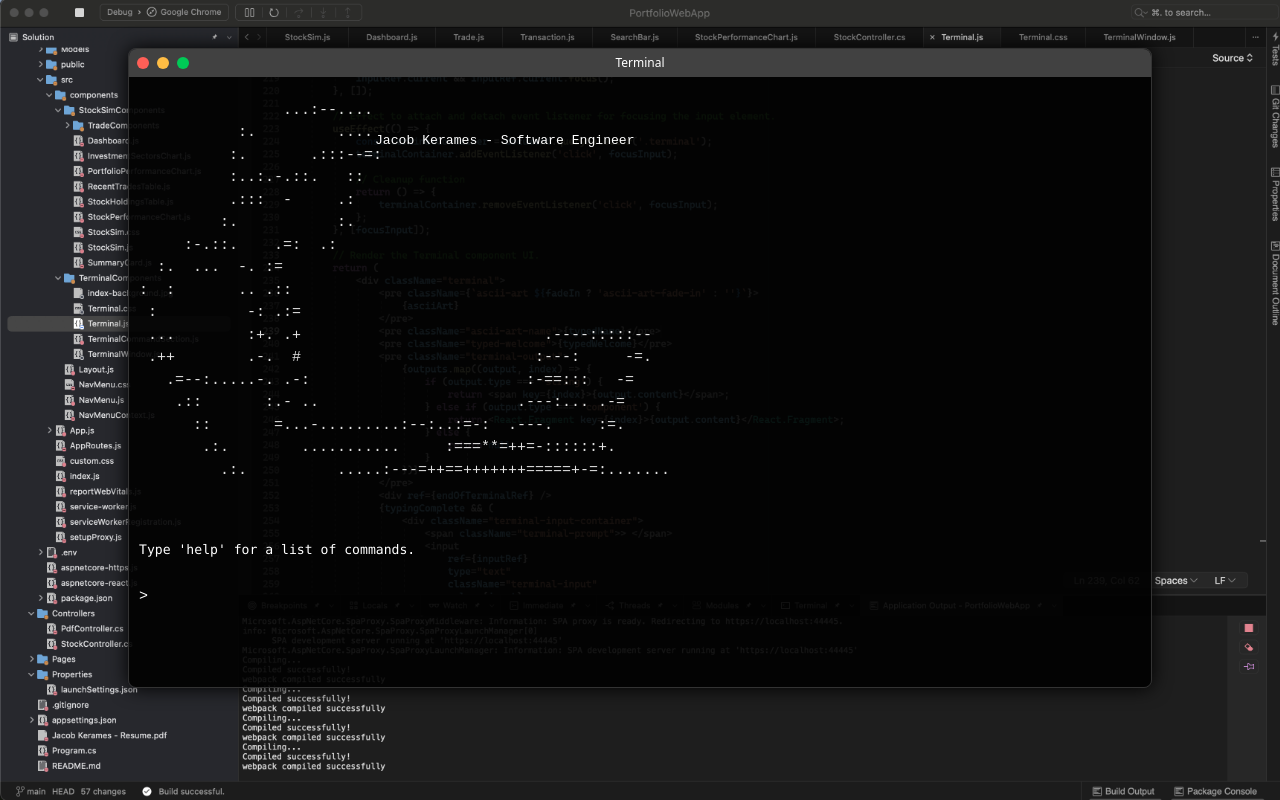
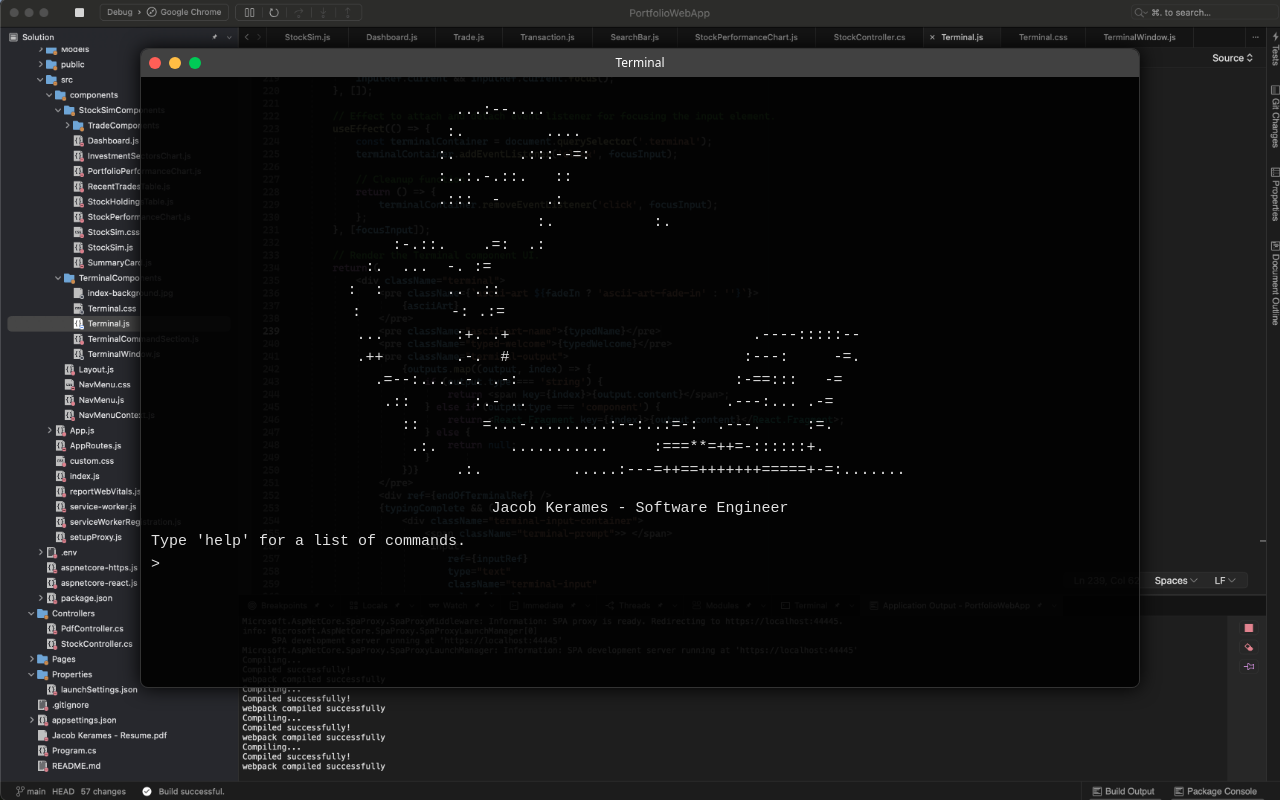
Before and after one commit to JacobKerames/PortfolioWebApp, a React (Create React App) app in the folder ClientApp/: page / in a window 1280 px wide. Built offline with nearby package versions, Linux system fonts and the light colour scheme.

Commit message:
Added functionality to the TerminalWindow and styling to the Terminal

```diff
--- a/ClientApp/package.json
+++ b/ClientApp/package.json
@@ -33,6 +33,7 @@
     "workbox-streams": "^6.5.4"
   },
   "devDependencies": {
+    "@babel/plugin-proposal-private-property-in-object": "^7.21.11",
     "ajv": "^8.12.0",
     "cross-env": "^7.0.3",
     "eslint": "^8.39.0",
--- a/ClientApp/src/components/TerminalComponents/Terminal.css
+++ b/ClientApp/src/components/TerminalComponents/Terminal.css
@@ -5,14 +5,15 @@ html, body {
     overflow: hidden;
 }
 
-body {
+body.is-terminal-window {
     background: url('index-background.jpg') top left no-repeat;
     background-size: cover;
 }
 
 .terminal-window {
-    width: 80vw;
-    height: 80vh;
+    width: 90vw;
+    height: 90vh;
+    max-width: 1000px;
     margin: 3rem auto 2rem;
     box-shadow: 0 0 1.2rem #000;
     border-radius: 0.5rem;
@@ -21,6 +22,13 @@ body {
     flex-direction: column;
     border: 1px solid #333;
 }
+
+    .terminal-window.maximized {
+        width: 100vw;
+        height: 100vh;
+        max-width: 100vw;
+        margin: 0;
+    }
 
 .title-bar {
     display: flex;
@@ -82,8 +90,8 @@ body {
 
 .terminal {
     flex-grow: 1;
-    color: #FFF;
-    font-family: 'Courier New', monospace;
+    color: #E1E1E1;
+    font-family: Courier New, Courier, monospace;
     font-size: 15px;
     white-space: pre-wrap;
     overflow-y: auto;
@@ -92,41 +100,39 @@ body {
     padding: 0px 10px;
 }
 
+.terminal-input-container {
+    display: flex;
+    align-items: center;
+    width: 100%;
+}
+
 .terminal-output,
 .terminal-input,
-.terminal-prompt {
+.terminal-prompt,
+.typed-welcome {
     font-family: inherit;
     font-size: inherit;
     white-space: inherit;
     color: inherit;
-    margin: 0 0 10px;
 }
 
 .terminal-input {
     background-color: inherit;
     border: none;
     outline: none;
-    padding: 0;
     width: auto;
 }
 
-.terminal-input-container {
-    display: flex; /* Align input and cursor inline */
-    align-items: center;
-    width: 100%;
-}
-
-.terminal-input-container {
-    display: flex;
-    align-items: center;
-    width: 100%;
+.typed-welcome {
+    margin-top: 10px;
 }
 
 .ascii-art,
 .ascii-art-name {
-    font-family: 'Courier New', monospace;
-    color: #FFF;
+    font-family: inherit;
+    color: #E1E1E1;
     white-space: pre;
+    text-align: center;
 }
 
 .ascii-art {
@@ -134,30 +140,18 @@ body {
 }
 
 .ascii-art-name {
-    position: absolute;
-    left: 10px;
-    top: 18em;
-    white-space: nowrap;
+    font-size: 15px;
 }
 
-.ascii-art-fade-in {
-    animation: fadeIn 4s ease-out forwards;
-}
-
-@keyframes fadeIn {
-    from {
-        opacity: 0;
-    }
-
-    to {
-        opacity: 1;
-    }
+.command-section {
+    color: #D1BB84;
 }
 
 .command-entry {
     display: grid;
     grid-template-columns: 1fr 2fr;
     gap: 25px;
+    margin-left: 30px;
 }
 
 .command-description, .command-name {
@@ -166,13 +160,16 @@ body {
     white-space: normal;
 }
 
+.command-name {
+    color: #9BDBFE;
+}
+
 @media (min-width: 768px) {
+    .terminal-window {
+        width: 80vw;
+        height: 80vh;
+    }
     .ascii-art {
         font-size: 15px;
     }
-
-    .ascii-art-name {
-        left: 375px;
-        top: 10em;
-    }
 }
--- a/ClientApp/src/components/TerminalComponents/Terminal.js
+++ b/ClientApp/src/components/TerminalComponents/Terminal.js
@@ -4,7 +4,7 @@ import TerminalCommandSection from './TerminalCommandSection';
 import './Terminal.css';
 
 const Terminal = () => {
-    const asciiArt = `
+    const asciiArt =`
             ...:--....
            :.         ....
           :.       .:::--=:
@@ -21,14 +21,13 @@ const Terminal = () => {
     .::       :.- ..                      .---:... .-=
       ::       =...-.........:--:..:=-:  .---.     :=.
        .:.        ...........     :===**=++=-::::::+.
-         .:.          .....:---=++==+++++++=====+-=:.......
-    `;
+         .:.          .....:---=++==+++++++=====+-=:.......`;
 
     // Strings for output and their states for handling typing effect
     const name = "Jacob Kerames - Software Engineer";
     const [typedName, setTypedName] = useState('');
 
-    const welcome = "\nType 'help' for a list of commands.";
+    const welcome = "Type 'help' for a list of commands.";
     const [typedWelcome, setTypedWelcome] = useState('');
 
     // Hook to navigate between routes programmatically.
@@ -41,14 +40,8 @@ const Terminal = () => {
     // State to indicate when the typing effect is complete.
     const [typingComplete, setTypingComplete] = useState(false);
 
-    // State to control the fade-in effect
-    const [fadeIn, setFadeIn] = useState(false);
-
     // Reference to the end of the terminal for auto-scrolling purposes.
     const endOfTerminalRef = useRef(null);
-
-    // Reference to the input element for focusing.
-    const inputRef = useRef(null);
 
     // Process the entered command after the Enter key is pressed.
     const handleCommand = useCallback((e) => {
@@ -112,33 +105,33 @@ const Terminal = () => {
                     // Defines the commands and their descriptions for the 'help' command.
                     const commandSections = [
                         {
-                            title: 'TERMINAL',
+                            title: 'ABOUT ME',
                             commands: [
-                                { description: 'Display help menu', command: '     help' },
-                                { description: 'Clear terminal', command: '     clear' }
+                                { description: 'Download resume', command: 'resume' }
                             ]
                         },
                         {
-                            title: '\nPROJECTS',
+                            title: 'CONNECT',
                             commands: [
-                                { description: 'Open this project\'s GitHub repository', command: '     repo' },
-                                { description: 'Run stock trading simulator', command: '     stock' }
+                                { description: 'View my LinkedIn profile', command: 'linkedin' },
+                                { description: 'View my GitHub profile', command: 'github' },
+                                { description: 'Send me an email', command: 'email' }
                             ]
                         },
                         {
-                            title: '\nQUALIFICATIONS',
+                            title: 'PROJECTS',
                             commands: [
-                                { description: 'Download resume', command: '     resume' }
+                                { description: 'Open this project\'s GitHub repository', command: 'repo' },
+                                { description: 'Run stock trading simulator', command: 'stock' }
                             ]
                         },
                         {
-                            title: '\nCONNECT',
+                            title: 'TERMINAL',
                             commands: [
-                                { description: 'View my LinkedIn profile', command: '     linkedin' },
-                                { description: 'View my GitHub profile', command: '     github' },
-                                { description: 'Send me an email', command: '     email' }
+                                { description: 'Display help menu', command: 'help' },
+                                { description: 'Clear terminal', command: 'clear' }
                             ]
-                        }
+                        },
                     ];
                     const helpOutput = commandSections.map((section, index) => ({
                         type: 'component',
@@ -160,11 +153,10 @@ const Terminal = () => {
 
     // Typing effect for name and welcome message
     useEffect(() => {
-        const typeOutText = (setText, text, speed, delay = 0, callback = () => { }) => {
+        const typeOutText = (setText, text, speed, callback = () => { }) => {
             let index = 0;
             let currentText = '';
 
-            const timeoutId = setTimeout(() => {
             const intervalId = setInterval(() => {
                 currentText += text.charAt(index);
                 setText(currentText);
@@ -175,26 +167,22 @@ const Terminal = () => {
                     callback();
                 }
             }, speed);
-            }, delay);
 
-            return () => {
-                clearTimeout(timeoutId);
-            };
+            // Return a cleanup function
+            return () => clearInterval(intervalId);
         };
 
         // Start typing effect for the name and then trigger the fade-in effect
-        const clearTypeOutName = typeOutText(setTypedName, name, 80, 0, () => {
-            // After typing the name, trigger the fade-in effect for the ASCII art
-            setFadeIn(true);
-
+        const clearTypeOutName = typeOutText(setTypedName, name, 80, () => {
             // Trigger the typing effect for the welcome message
-            const delay = (name.length * 50);
-            typeOutText(setTypedWelcome, welcome, 30, delay, () => setTypingComplete(true));
+            typeOutText(setTypedWelcome, welcome, 40, () => setTypingComplete(true));
         });
 
         // Cleanup function
         return () => {
-            clearTypeOutName();
+            if (clearTypeOutName) {
+                clearTypeOutName(); // Call the cleanup function
+            }
         };
     }, []);
 
@@ -205,40 +193,13 @@ const Terminal = () => {
         }
     }, [outputs]);
 
-    // Effect to add and remove a specific CSS class to the body element.
-    useEffect(() => {
-        document.body.classList.add('is-terminal');
-
-        return () => {
-            document.body.classList.remove('is-terminal');
-        };
-    }, []);
-
-    // Function to focus the input element when the terminal is clicked.
-    const focusInput = useCallback(() => {
-        inputRef.current && inputRef.current.focus();
-    }, []);
-
-    // Effect to attach and detach event listener for focusing the input element.
-    useEffect(() => {
-        const terminalContainer = document.querySelector('.terminal');
-        terminalContainer.addEventListener('click', focusInput);
-
-        // Cleanup function
-        return () => {
-            terminalContainer.removeEventListener('click', focusInput);
-        };
-    }, [focusInput]);
-
     // Render the Terminal component UI.
     return (
         <div className="terminal">
-            <pre className={`ascii-art ${fadeIn ? 'ascii-art-fade-in' : ''}`}>
-                {asciiArt}
-            </pre>
-            <pre className="ascii-art-name">{typedName}</pre>
-            <pre className="typed-welcome">{typedWelcome}</pre>
-            <pre className="terminal-output">
+            <pre className="ascii-art">{asciiArt}</pre>
+            <div className="ascii-art-name">{typedName}</div>
+            <div className="typed-welcome">{typedWelcome}</div>
+            <div className="terminal-output">
                 {outputs.map((output, index) => {
                     if (output.type === 'string') {
                         return <span key={index}>{output.content}</span>;
@@ -248,13 +209,12 @@ const Terminal = () => {
                         return null;
                     }
                 })}
-            </pre>
+            </div>
             <div ref={endOfTerminalRef} />
             {typingComplete && (
                 <div className="terminal-input-container">
                     <span className="terminal-prompt">> </span>
                     <input
-                        ref={inputRef}
                         type="text"
                         className="terminal-input"
                         value={input}
--- a/ClientApp/src/components/TerminalComponents/TerminalCommandSection.js
+++ b/ClientApp/src/components/TerminalComponents/TerminalCommandSection.js
@@ -2,7 +2,7 @@ import React from 'react';
 
 const TerminalCommandSection = ({ section }) => (
     <>
-        {section.title}
+        <span className="command-section">{section.title}</span>
         {section.commands.map(cmd => (
             <div key={cmd.command} className="command-entry">
                 <span className="command-name">{cmd.command}</span>
--- a/ClientApp/src/components/TerminalComponents/TerminalWindow.js
+++ b/ClientApp/src/components/TerminalComponents/TerminalWindow.js
@@ -1,20 +1,60 @@
-import React from 'react';
+import React, { useEffect, useState } from 'react';
 import Terminal from './Terminal';
 import './Terminal.css';
 
 const TerminalWindow = () => {
+    const [isMinimized, setIsMinimized] = useState(false);
+    const [isMaximized, setIsMaximized] = useState(false);
+    const terminalWindowClass = `terminal-window ${isMaximized ? 'maximized' : ''}`;
+
+    // Function to toggle the minimize state
+    const handleMinimizeClick = () => {
+        setIsMinimized(!isMinimized);
+    };
+
+    // Function to toggle the maximize state
+    const handleMaximizeClick = () => {
+        setIsMaximized(!isMaximized);
+    };
+
+    useEffect(() => {
+        // Function to focus on the terminal input
+        const focusOnTerminalInput = () => {
+            const inputElement = document.querySelector('.terminal-input');
+            if (inputElement) {
+                inputElement.focus();
+            }
+        };
+
+        // Add the class to the body element
+        document.body.classList.add('is-terminal-window');
+
+        // Add click event listener to the whole document
+        document.addEventListener('click', focusOnTerminalInput);
+
+        return () => {
+            // Clean up: Remove class and event listener
+            document.body.classList.remove('is-terminal-window');
+            document.removeEventListener('click', focusOnTerminalInput);
+        };
+    }, []);
+
     return (
-        <div className="terminal-window">
+        <React.Fragment>
+            {!isMinimized &&
+                <div className={terminalWindowClass}>
                     <div className="title-bar">
                         <div className="title-bar-controls">
-                    <button aria-label="Close"></button>
-                    <button aria-label="Minimize"></button>
-                    <button aria-label="Maximize"></button>
+                            <button aria-label="Close" onClick={handleMinimizeClick}></button>
+                            <button aria-label="Minimize" onClick={handleMinimizeClick}></button>
+                            <button aria-label="Maximize" onClick={handleMaximizeClick}></button>
                         </div>
                         <div className="title-bar-text">Terminal</div>
                     </div>
                     <Terminal />
                 </div>
+            }
+        </React.Fragment>
     );
 };
 
```
Also changed, not shown: 1 other file (tests, documents, lock files or other folders). Lines whose indentation alone changed are shown as unchanged.
